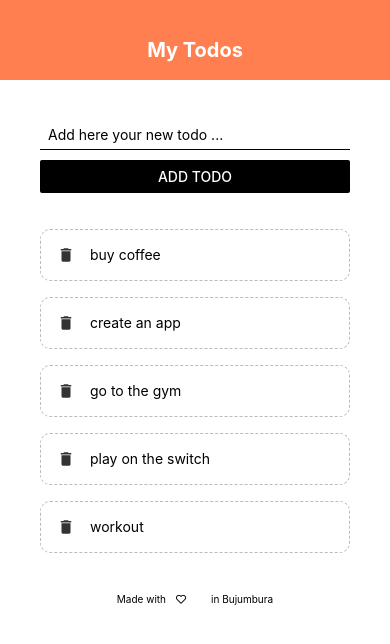
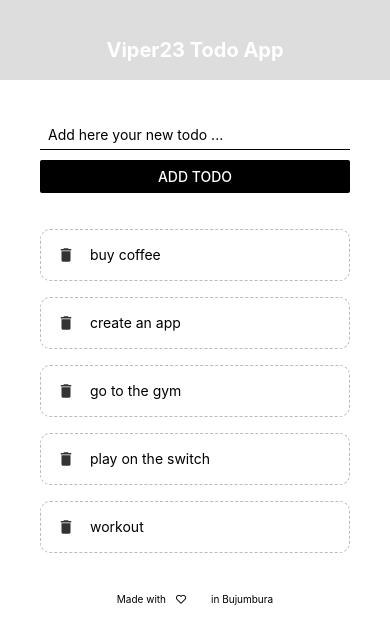
Before and after one commit to TonyV23/the-cases, a React Native app: screen / in a window 390 px wide. Shown: the top 644 px of the page. Built offline with nearby package versions, Linux system fonts and the light colour scheme.

Commit message:
changed app title and header backgroundcolor

```diff
--- a/components/Header.js
+++ b/components/Header.js
@@ -3,7 +3,7 @@ import { StyleSheet, Text, View } from "react-native";
 export default function Header() {
   return (
     <View style={styles.header}>
-      <Text style={styles.title}>My Todos</Text>
+      <Text style={styles.title}>Viper23 Todo App</Text>
     </View>
   );
 }
@@ -12,7 +12,7 @@ const styles = StyleSheet.create({
   header: {
     height: 80,
     paddingTop: 38,
-    backgroundColor: "coral",
+    backgroundColor: "#ddd",
   },
   title: {
     textAlign: "center",
```
